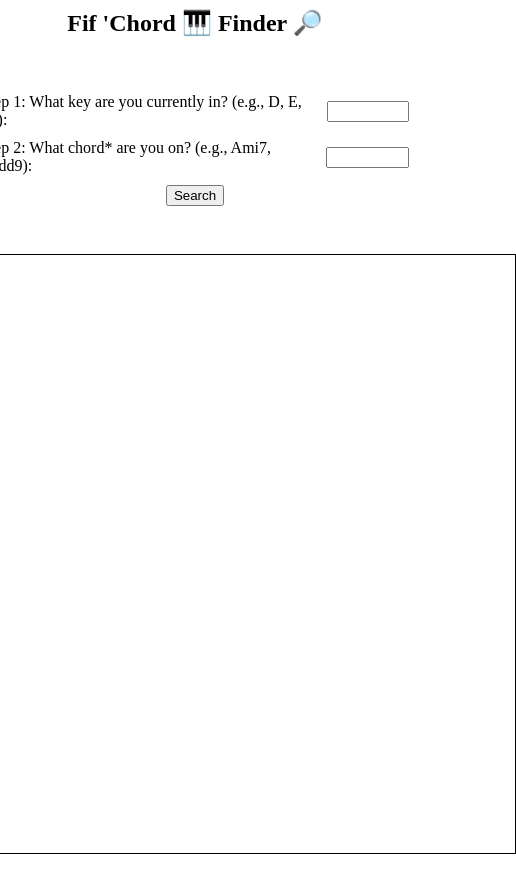
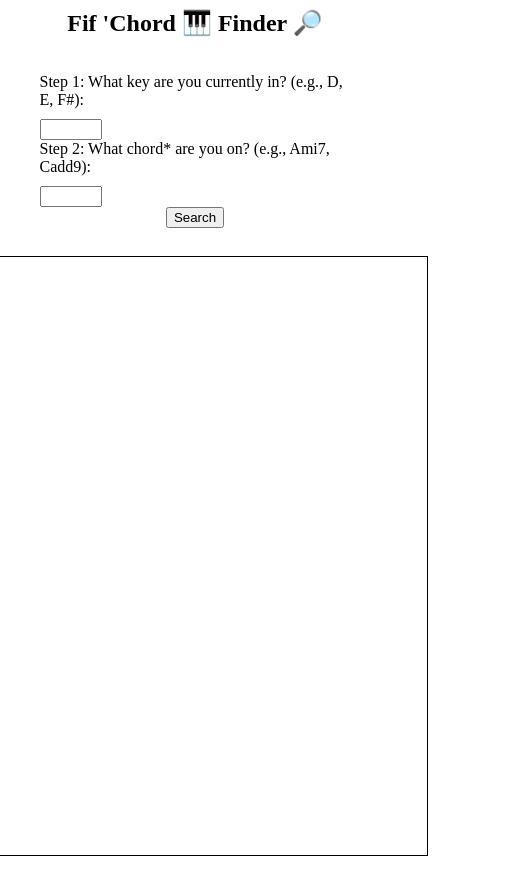
Before and after one commit to matthewjenifer/fif-finder-t2, a plain HTML site: page index.html in a window 390 px wide. Shown: the part 341-1236 px from the top of the page, 516 px wide, since content can reach past the window. Drawn offline with Linux system fonts and the light colour scheme.

Commit message:
read me added3

```diff
--- a/styles.css
+++ b/styles.css
@@ -15,12 +15,15 @@ body {
 }
 
 .form-container {
+    width: 90%; /* Instead of 500px, use a relative width */
+    max-width: 500px; /* Optional max-width to keep it manageable on larger screens */
+    padding: 20px; /* Add padding for better spacing */
     display: flex;
+    justify-content: center;
     flex-direction: column;
-    gap: 10px; /* Adds space between form rows */
-    width: 500px;
     align-items: center;
 }
+
 
 .form-row {
     display: flex;
@@ -29,12 +32,22 @@ body {
 }
 
 #output-box {
-    width: 40%; /* Reduced from 60% to 40% to make it narrower */
-    /* height: 100px; Reduced from 200px to 150px to make it shorter */
-    border: 1px solid black;
-    overflow-y: scroll;
-    margin-top: 10px;
-    margin-bottom: 100px;
-    padding: 10px;
-    box-sizing: border-box; /* Ensures padding is included within the width and height */
+    width: 100%; /* Use 100% width to fill the container */
+    max-width: 600px; /* Optional to limit size on larger screens */
+    height: auto; /* Let the height adjust automatically */
 }
+
+@media (max-width: 600px) {
+    .form-row {
+        flex-direction: column; /* Stack the label and input vertically on smaller screens */
+        align-items: flex-start;
+    }
+
+    input[type="text"] {
+        width: 100%; /* Make inputs take full width on small screens */
+    }
+
+    #output-box {
+        height: 300px; /* Adjust height for smaller devices */
+    }
+}
```
